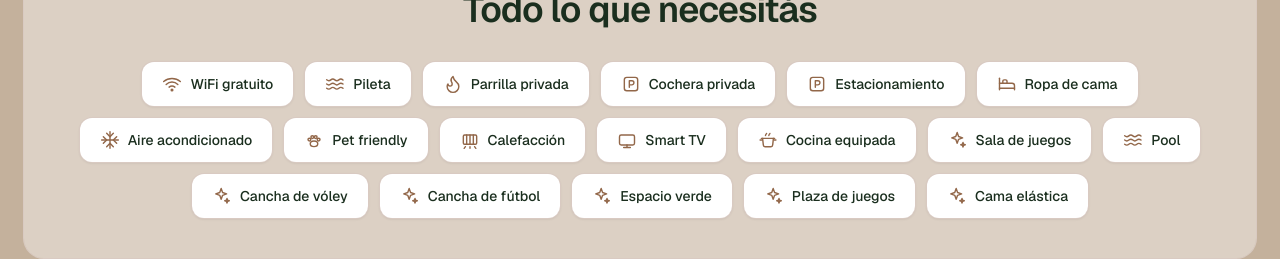
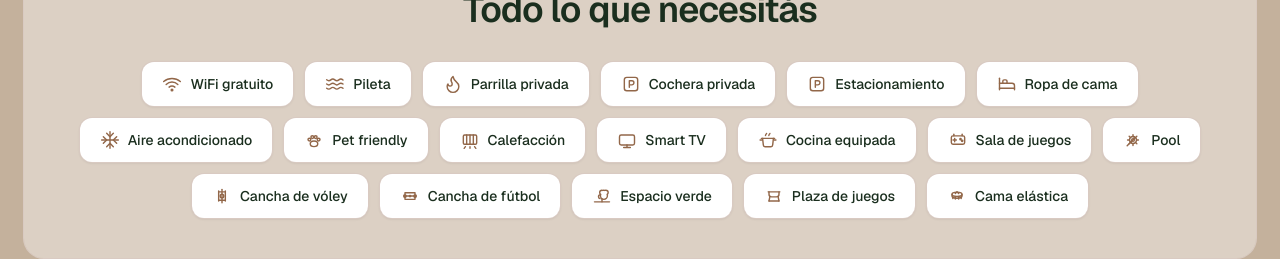
Before and after one commit to joako2004/practicas-profesionalizantes-ermitazh, a Next.js app: page / in a window 1280 px wide. Shown: the part 1820-2079 px from the top of the page. Built offline with nearby package versions, Linux system fonts and the light colour scheme; no server answers; the database is empty.

Commit message:
feat(servicios): íconos propios para servicios del complejo y corregir Pool

```diff
--- a/components/public/ServiceIcon.tsx
+++ b/components/public/ServiceIcon.tsx
@@ -11,6 +11,13 @@ type ServicioIconName =
   | "calefaccion"
   | "tv"
   | "cocina"
+  | "pool-billar"
+  | "sala-juegos"
+  | "voley"
+  | "futbol"
+  | "espacio-verde"
+  | "plaza-juegos"
+  | "cama-elastica"
   | "generico";
 
 const ICON_PATHS: Record<ServicioIconName, ReactNode> = {
@@ -88,6 +95,69 @@ const ICON_PATHS: Record<ServicioIconName, ReactNode> = {
       <path d="M9 6.5c0-1.1.9-1.5 1.3-2.4M13 6.5c0-1.1.9-1.5 1.3-2.4" />
     </>
   ),
+  "pool-billar": (
+    <>
+      <circle cx="12" cy="12" r="4.2" />
+      <circle cx="12" cy="12" r="1.6" />
+      <path d="M12 7.8v-2.3M12 16.2v2.3M7.8 12h-2.3M16.2 12h2.3" />
+      <path d="M9.2 9.2 7.4 7.4M14.8 9.2 16.6 7.4M9.2 14.8 7.4 16.6M14.8 14.8 16.6 16.6" />
+      <path d="M5 19 14 10" />
+      <path d="M13.2 10.8 14 10 13.2 9.2" />
+      <path d="M10 13.2 9.2 14 10 14.8" />
+    </>
+  ),
+  "sala-juegos": (
+    <>
+      <rect x="4" y="7" width="16" height="10" rx="2" />
+      <path d="M8 10v4M6 12h4" />
+      <circle cx="15" cy="11" r="0.8" />
+      <circle cx="17" cy="13" r="0.8" />
+      <line x1="7" y1="7" x2="7" y2="5" />
+      <line x1="17" y1="7" x2="17" y2="5" />
+    </>
+  ),
+  voley: (
+    <>
+      <line x1="12" y1="4" x2="12" y2="20" />
+      <path d="M8 6v12M16 6v12" />
+      <path d="M8 7h8M8 17h8" />
+      <circle cx="12" cy="12" r="2.2" />
+    </>
+  ),
+  futbol: (
+    <>
+      <path d="M6 8h12v8H6z" />
+      <path d="M6 12h12" />
+      <circle cx="12" cy="12" r="0.8" />
+      <circle cx="6" cy="12" r="1.4" />
+      <circle cx="18" cy="12" r="1.4" />
+      <path d="M4.8 11.2 6 12 4.8 12.8M19.2 11.2 18 12 19.2 12.8" />
+    </>
+  ),
+  "espacio-verde": (
+    <>
+      <path d="M12 5c-1.6 0-2.8 1.2-2.8 2.8 0 1 .5 1.8 1.2 2.3-.2.5-.3 1.1-.3 1.7 0 2.3 1.9 4.2 4.2 4.2s4.2-1.9 4.2-4.2c0-.6-.1-1.2-.3-1.7.7-.5 1.2-1.3 1.2-2.3 0-1.6-1.2-2.8-2.8-2.8-.5 0-.9.1-1.3.3-.4-.2-.8-.3-1.3-.3s-.9.1-1.3.3c-.4-.2-.8-.3-1.3-.3z" />
+      <path d="M10.2 10.4c-1.3 0-2.4 1.1-2.4 2.4 0 1.1.8 2 1.8 2.3" />
+      <path d="M3 19h18" />
+      <path d="M12 16v3" />
+    </>
+  ),
+  "plaza-juegos": (
+    <>
+      <path d="M5 7h14" />
+      <path d="M6 7v3c0 1.7 1.3 3 3 3h6c1.7 0 3-1.3 3-3V7" />
+      <path d="M7 13l-1 5M17 13l1 5" />
+      <path d="M6 18h12" />
+    </>
+  ),
+  "cama-elastica": (
+    <>
+      <ellipse cx="12" cy="10" rx="6" ry="2.6" />
+      <path d="M6 10v2c0 1.4 2.7 2.6 6 2.6s6-1.2 6-2.6v-2" />
+      <path d="M7 12.4v2.6M10 13.2v2.4M14 13.2v2.4M17 12.4v2.6" />
+      <path d="M10 9l2-2 2 2" />
+    </>
+  ),
   generico: (
     <>
       <path d="M11 3l1.7 4.8L17.5 9.5l-4.8 1.7L11 16l-1.7-4.8L4.5 9.5l4.8-1.7z" />
@@ -99,7 +169,7 @@ const ICON_PATHS: Record<ServicioIconName, ReactNode> = {
 const SERVICIO_A_ICONO: Record<string, ServicioIconName> = {
   "WiFi gratuito": "wifi",
   Pileta: "pileta",
-  Pool: "pileta",
+  Pool: "pool-billar",
   "Parrilla": "parrilla",
   "Parrilla privada": "parrilla",
   Estacionamiento: "estacionamiento",
@@ -111,12 +181,12 @@ const SERVICIO_A_ICONO: Record<string, ServicioIconName> = {
   Calefacción: "calefaccion",
   "Smart TV": "tv",
   "Cocina equipada": "cocina",
-  "Sala de juegos": "generico",
-  "Cancha de vóley": "generico",
-  "Cancha de fútbol": "generico",
-  "Espacio verde": "generico",
-  "Plaza de juegos": "generico",
-  "Cama elástica": "generico",
+  "Sala de juegos": "sala-juegos",
+  "Cancha de vóley": "voley",
+  "Cancha de fútbol": "futbol",
+  "Espacio verde": "espacio-verde",
+  "Plaza de juegos": "plaza-juegos",
+  "Cama elástica": "cama-elastica",
 };
 
 interface ServiceIconProps extends SVGProps<SVGSVGElement> {
```
